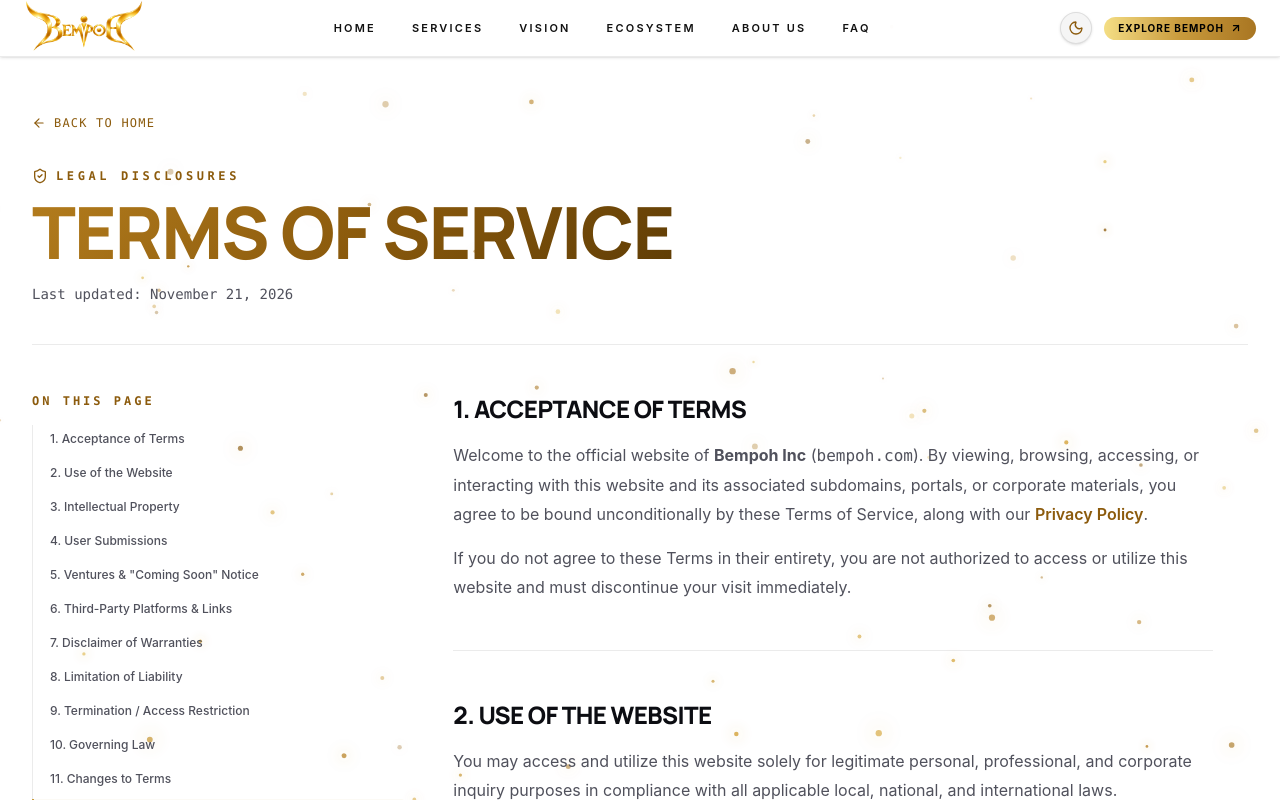
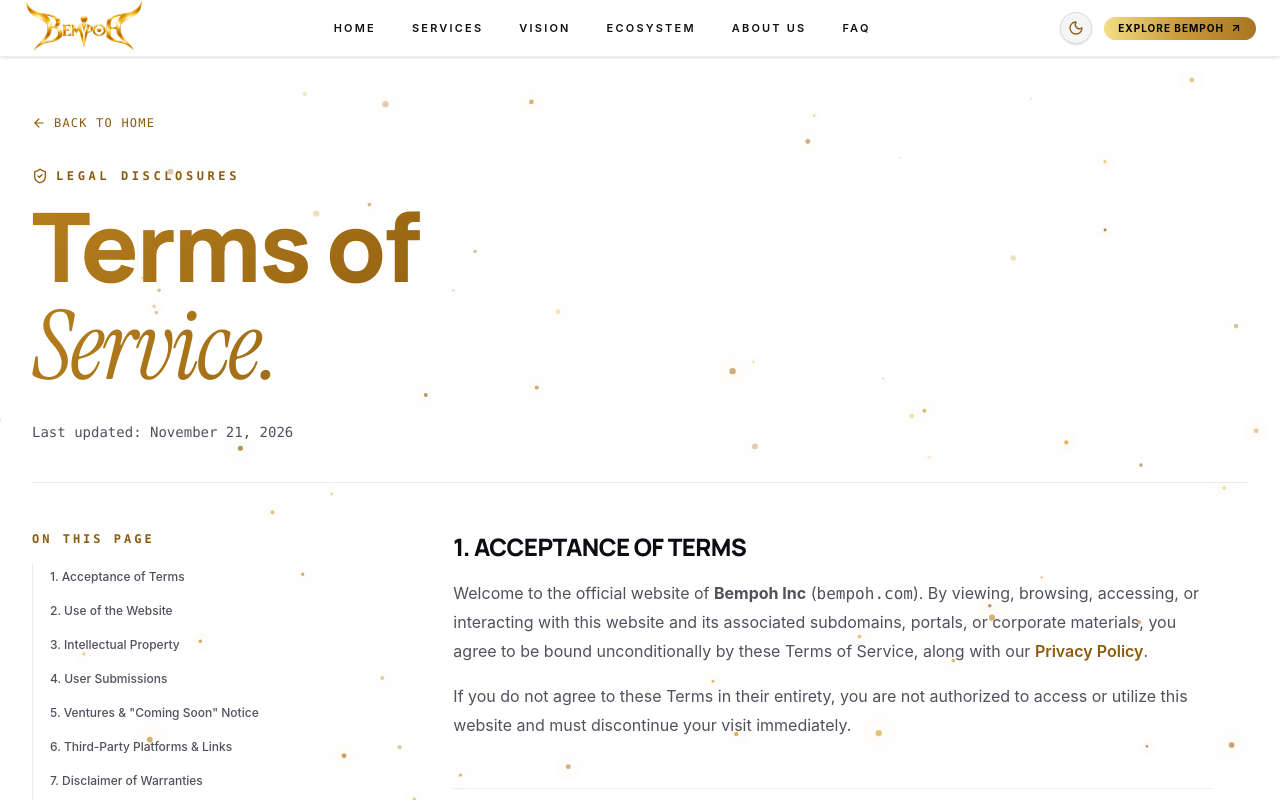
Before and after one commit to sachin-himalya/Bempoh, a React (Vite) app: page /terms-of-service in a window 1280 px wide. Shown: the top 800 px of the page. Built offline with nearby package versions, Linux system fonts and the light colour scheme.

Commit message:
style(legal): split title into two lines with sans and serif italic typography

```diff
--- a/src/pages/PrivacyPolicy.jsx
+++ b/src/pages/PrivacyPolicy.jsx
@@ -83,8 +83,13 @@ export default function PrivacyPolicy({ onOpenContact }) {
           <span>LEGAL DISCLOSURES</span>
         </div>
 
-        <h1 className="text-4xl sm:text-6xl md:text-7xl font-black uppercase tracking-tight leading-none mb-4">
-          <span className="text-gold-gradient">PRIVACY POLICY</span>
+        <h1 className="text-5xl sm:text-7xl md:text-8xl font-black tracking-tight leading-[1.05] mb-6">
+          <span className="block text-gold-gradient">
+            Privacy
+          </span>
+          <span className="block text-gold-gradient font-serif-display italic font-normal">
+            Policy.
+          </span>
         </h1>
 
         <p className="text-xs sm:text-sm font-mono text-[#50515C] dark:text-zinc-500">
--- a/src/pages/TermsOfService.jsx
+++ b/src/pages/TermsOfService.jsx
@@ -84,8 +84,13 @@ export default function TermsOfService({ onOpenContact }) {
           <span>LEGAL DISCLOSURES</span>
         </div>
 
-        <h1 className="text-4xl sm:text-6xl md:text-7xl font-black uppercase tracking-tight leading-none mb-4">
-          <span className="text-gold-gradient">TERMS OF SERVICE</span>
+        <h1 className="text-5xl sm:text-7xl md:text-8xl font-black tracking-tight leading-[1.05] mb-6">
+          <span className="block text-gold-gradient">
+            Terms of
+          </span>
+          <span className="block text-gold-gradient font-serif-display italic font-normal">
+            Service.
+          </span>
         </h1>
 
         <p className="text-xs sm:text-sm font-mono text-[#50515C] dark:text-zinc-500">
```
